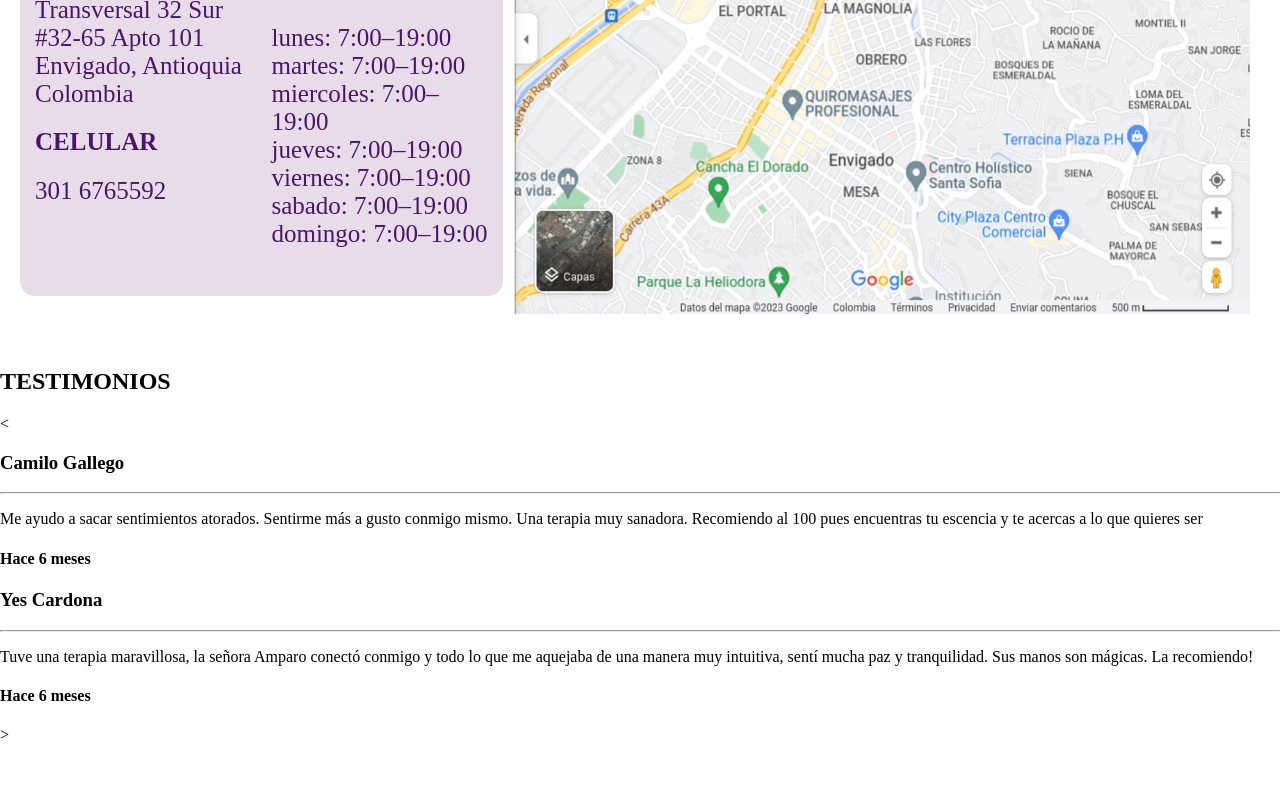
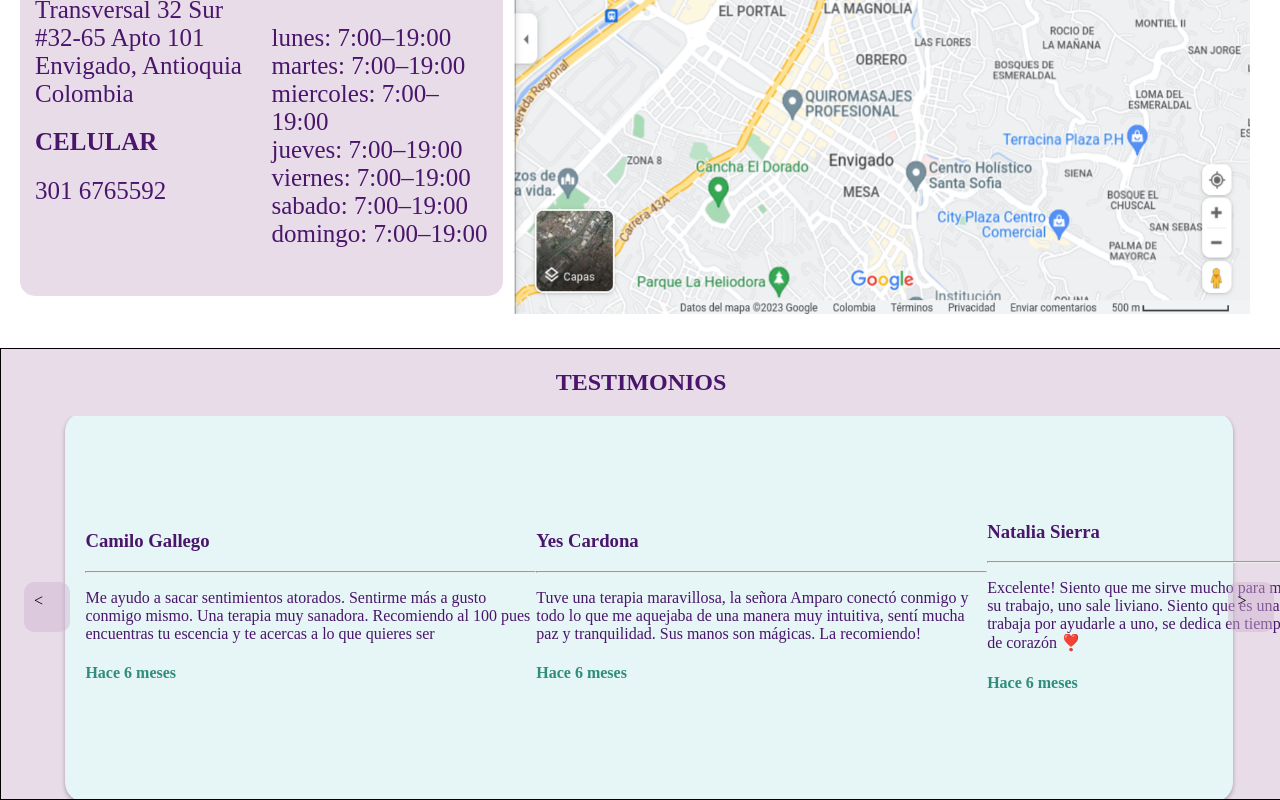
Before and after one commit to danielcarz/vercel5, a React (Vite) app: page / in a window 1280 px wide. Shown: the part 2006-2806 px from the top of the page. Before the commit the page ends 2750 px from the top, so only its background shows below. Built offline with nearby package versions, Linux system fonts and the light colour scheme.

Commit message:
SASS desktop tablets: agremos tercer comentario

```diff
--- a/src/components/comments.jsx
+++ b/src/components/comments.jsx
@@ -56,13 +56,16 @@ const CommentCarousel = () => {
 
   const  [pos_one, setPos_one] = useState(0);
   const [pos_two, setPos_two] = useState(1);
+  const [pos_three, setPos_three] = useState(2);
 
   const retroceder = () => {
     let nueva_pos_one = pos_one - 1;
     let nueva_pos_two = pos_two - 1;
+    let nueva_pos_three = pos_three - 1;
 
     console.log('nueva_pos_one', nueva_pos_one)
     console.log('nueva_pos_two',nueva_pos_two)
+    console.log('nueva_pos_three', nueva_pos_three)
 
     if(nueva_pos_one < 0 || nueva_pos_one > comments.length - 1 ){
       nueva_pos_one = comments.length - 2;
@@ -71,9 +74,13 @@ const CommentCarousel = () => {
     if(nueva_pos_two < 0 || nueva_pos_two > comments.length - 1 ){
       nueva_pos_two = comments.length - 1;
     }
+    if(nueva_pos_three < 0 || nueva_pos_three > comments.length - 1 ){
+      nueva_pos_three = comments.length - 1;
+    }
 
     setPos_one(nueva_pos_one);
     setPos_two(nueva_pos_two);
+    setPos_three(nueva_pos_three);
   }
 
   const adelantar = () => {
@@ -110,10 +117,10 @@ const CommentCarousel = () => {
 
               <section className='comments-wrapper' >
                   <div className='text-wrapper'>
+
                       <div className='title-wrapper'>
                           <h3>{comments[pos_one].name}</h3>
                           <hr />
-
 
                       </div>
 
@@ -133,6 +140,17 @@ const CommentCarousel = () => {
                       <h4>{comments[pos_two].date }</h4>
                   </div>
 
+                  <div className='text-wrapper text_wrapper-three'>
+                      <div className='title-wrapper'>
+                          <h3>{comments[pos_three].name }</h3>
+                          <hr />
+
+
+                      </div>
+
+                      <p>{comments[pos_three].review_text}</p>
+                      <h4>{comments[pos_three].date }</h4>
+                  </div>
 
 
               </section>
--- a/src/sass/index.css
+++ b/src/sass/index.css
@@ -874,6 +874,9 @@ body .App {
   .comment-carousel .comment-block .comments-wrapper .text_wrapper-two {
     display: none;
   }
+  .comment-carousel .comment-block .comments-wrapper .text_wrapper-three {
+    display: none;
+  }
   .comment-carousel .comment-block .prev {
     position: relative;
     left: 10px;
@@ -961,6 +964,96 @@ body .App {
   .comment-carousel .comment-block .comments-wrapper .text-wrapper h4 {
     color: #308D7C;
   }
+  .comment-carousel .comment-block .comments-wrapper .text_wrapper-three {
+    display: none;
+  }
+  .comment-carousel .comment-block .prev {
+    position: relative;
+    left: 10px;
+    width: 30px;
+    height: 30px;
+  }
+  .comment-carousel .comment-block .next {
+    position: relative;
+    right: 10px;
+    width: 30px;
+    height: 30px;
+  }
+}
+
+@media (min-width: 1024px) {
+  .comment-carousel {
+    display: -webkit-box;
+    display: -ms-flexbox;
+    display: flex;
+    -webkit-box-orient: vertical;
+    -webkit-box-direction: normal;
+        -ms-flex-direction: column;
+            flex-direction: column;
+    /* position: absolute; */
+    width: 100%;
+    height: 450px;
+    overflow-x: scroll;
+    -ms-scroll-snap-type: x mandatory;
+        scroll-snap-type: x mandatory;
+    background-color: #d0b4cf75;
+    border: 1px  solid black;
+  }
+  .comment-carousel .tittle-wrapper {
+    text-align: center;
+    color: #49166B;
+  }
+  .comment-carousel .comment-block {
+    display: -webkit-box;
+    display: -ms-flexbox;
+    display: flex;
+    -webkit-box-align: center;
+        -ms-flex-align: center;
+            align-items: center;
+    margin: 0 auto;
+    width: 100%;
+    height: auto;
+    padding: 0.5rem;
+    overflow-x: scroll;
+    -ms-scroll-snap-type: x mandatory;
+        scroll-snap-type: x mandatory;
+  }
+  .comment-carousel .comment-block .arrow {
+    cursor: pointer;
+    padding: 10px;
+    background-color: #d0b4cf75;
+    border-radius: 10px;
+    margin-left: 5px;
+    margin-right: 5px;
+  }
+  .comment-carousel .comment-block .comments-wrapper {
+    background-color: #E6F5F5;
+    border-radius: 20px;
+    border: none;
+    -webkit-box-shadow: 0px 2px 4px rgba(0, 0, 0, 0.3);
+            box-shadow: 0px 2px 4px rgba(0, 0, 0, 0.3);
+    margin: 0 auto;
+    width: 100%;
+    height: 350px;
+    padding: 20px;
+    display: -webkit-box;
+    display: -ms-flexbox;
+    display: flex;
+    -webkit-box-align: center;
+        -ms-flex-align: center;
+            align-items: center;
+  }
+  .comment-carousel .comment-block .comments-wrapper .text-wrapper {
+    margin: 0 auto;
+    width: 40%;
+    color: #49166B;
+    -ms-flex-negative: 0;
+        flex-shrink: 0;
+    scroll-snap-align: center;
+  }
+  .comment-carousel .comment-block .comments-wrapper .text-wrapper h4 {
+    color: #308D7C;
+  }
   .comment-carousel .comment-block .prev {
     position: relative;
     left: 10px;
```
Also changed, not shown: src/sass/components/_comments.scss (+114 -0 lines), 1 other file (tests, documents, lock files or other folders).
